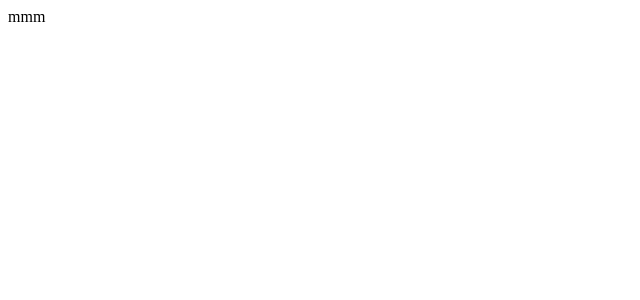
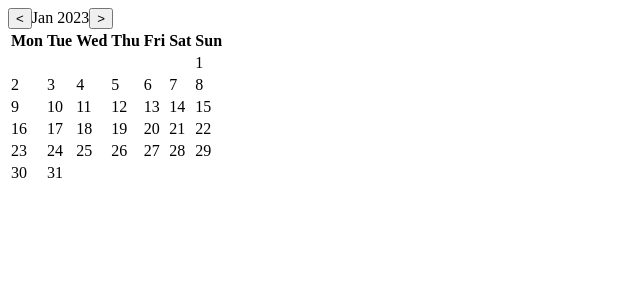
Before and after one commit to lus-terry/srk, a React (Create React App) app: page / in a window 1280 px wide. Shown: the top 300 px of the page, without its empty margins (0-640 px from the left). Built offline with nearby package versions, Linux system fonts and the light colour scheme.

Commit message:
calendar added

```diff
--- a/package.json
+++ b/package.json
@@ -3,11 +3,14 @@
   "version": "0.1.0",
   "private": true,
   "dependencies": {
+    "@supabase/auth-ui-react": "^0.2.6",
+    "@supabase/supabase-js": "^2.4.1",
     "@testing-library/jest-dom": "^5.16.5",
     "@testing-library/react": "^13.4.0",
     "@testing-library/user-event": "^13.5.0",
     "react": "^18.2.0",
     "react-dom": "^18.2.0",
+    "react-router-dom": "^6.7.0",
     "react-scripts": "5.0.1",
     "web-vitals": "^2.1.4"
   },
--- a/src/components/App.jsx
+++ b/src/components/App.jsx
@@ -1,9 +1,14 @@
-import React from 'react';
+import React, { useState } from 'react';
+import Calendar from './Calendar/Calendar';
 
 const App = () => {
+  const [currentDate, setCurrentDate] = useState(new Date());
+
   return (
-    <div>mmm</div>
-  )
+    <div className="calendar-container">
+        <Calendar currentDate={currentDate} />
+    </div>
+  );
 }
 
 export default App;
--- /dev/null
+++ b/src/components/Calendar/Calendar.jsx
@@ -0,0 +1,62 @@
+import React, { useState } from 'react';
+
+const Calendar = (props) => {
+    const [currentDate, setCurrentDate] = useState(props.currentDate);
+    const days = ['Mon', 'Tue', 'Wed', 'Thu', 'Fri', 'Sat', 'Sun'];
+    const months = ['Jan', 'Feb', 'Mar', 'Apr', 'May', 'Jun', 'Jul', 'Aug', 'Sep', 'Oct', 'Nov', 'Dec'];
+
+    const handleNextMonth = () => {
+        setCurrentDate(new Date(currentDate.getFullYear(), currentDate.getMonth() + 1, 1));
+    }
+
+    const handlePrevMonth = () => {
+        setCurrentDate(new Date(currentDate.getFullYear(), currentDate.getMonth() - 1, 1));
+    }
+
+    const renderCalendar = () => {
+        const date = new Date(currentDate.getFullYear(), currentDate.getMonth(), 1);
+        const daysInMonth = new Date(currentDate.getFullYear(), currentDate.getMonth() + 1, 0).getDate();
+        const startDay = date.getUTCDay() === 0 ? 7 : date.getUTCDay();
+        let day = 1;
+        let calendar = [];
+
+        for (let i = 0; i < 6; i++) {
+            let week = [];
+            for (let j = 0; j < 7; j++) {
+                if (i === 0 && j < startDay - 1) {
+                    week.push(<td key={j} className="empty"></td>);
+                } else if (day <= daysInMonth) {
+                    week.push(<td key={j}>{day}</td>);
+                    day++;
+                } else {
+                    week.push(<td key={j} className="empty"></td>);
+                }
+            }
+            calendar.push(<tr key={i}>{week}</tr>);
+        }
+
+        return calendar;
+    }
+
+    return (
+      <div className="calendar">
+          <div className="calendar-header">
+              <button onClick={handlePrevMonth}>{"<"}</button>
+              <span>{months[currentDate.getMonth()]} {currentDate.getFullYear()}</span>
+              <button onClick={handleNextMonth}>{">"}</button>
+          </div>
+          <table>
+              <thead>
+                  <tr>
+                      {days.map(day => <th key={day}>{day}</th>)}
+                  </tr>
+              </thead>
+              <tbody>
+                  {renderCalendar()}
+              </tbody>
+          </table>
+      </div>
+  )
+};
+
+export default Calendar;
--- a/src/index.js
+++ b/src/index.js
@@ -2,6 +2,8 @@ import React from 'react';
 import ReactDOM from 'react-dom';
 import App from './components/App';
 
+
 ReactDOM.render(
-<App />,
-document.getElementById('root'));
+    <App />
+  ,document.getElementById('root')
+);
```
Also changed, not shown: 9 other files (tests, documents, lock files or other folders).
